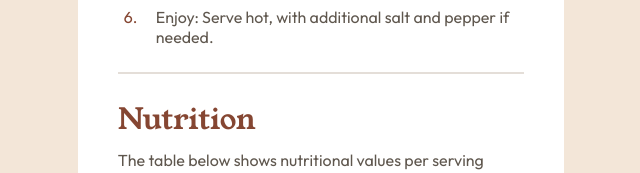
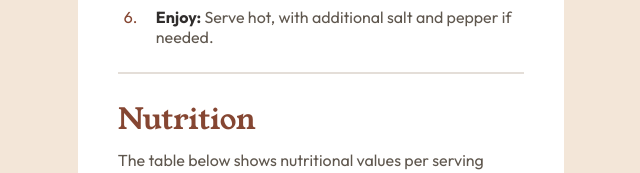
Before and after one commit to gabrieldickman/recipe-page, a plain HTML site: page index.html in a window 1280 px wide. Shown: the part 1401-1574 px from the top of the page, 319-959 px from the left. Drawn offline with Linux system fonts and the light colour scheme.

Commit message:
Correct list item strong

```diff
--- a/index.html
+++ b/index.html
@@ -83,7 +83,7 @@
             minute, then slide it onto a plate.
           </li>
           <li class="instructions__step">
-            Enjoy: Serve hot, with additional salt and pepper if needed.
+            <span>Enjoy:</span> Serve hot, with additional salt and pepper if needed.
           </li>
         </ol>
       </div>
```
